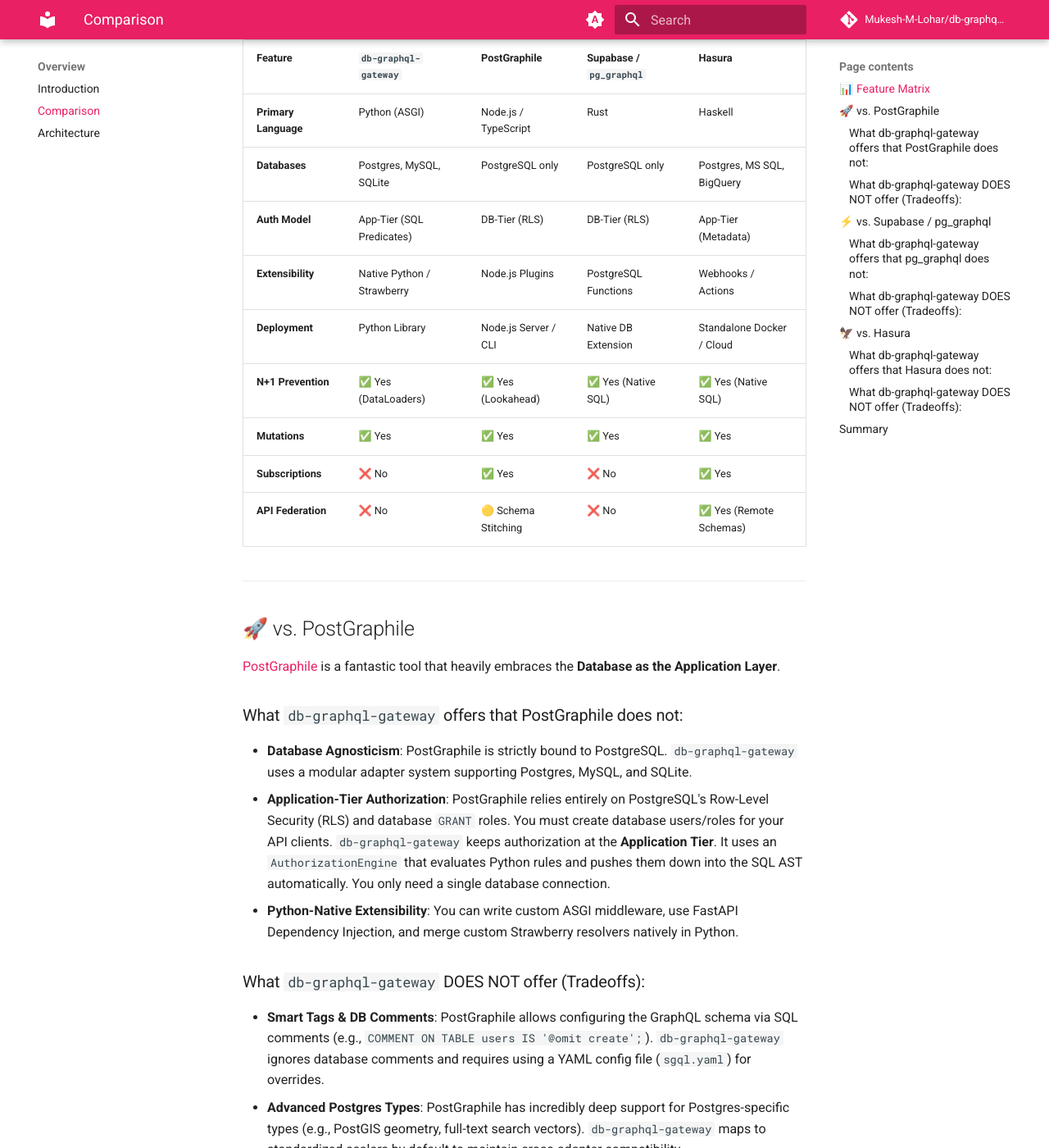
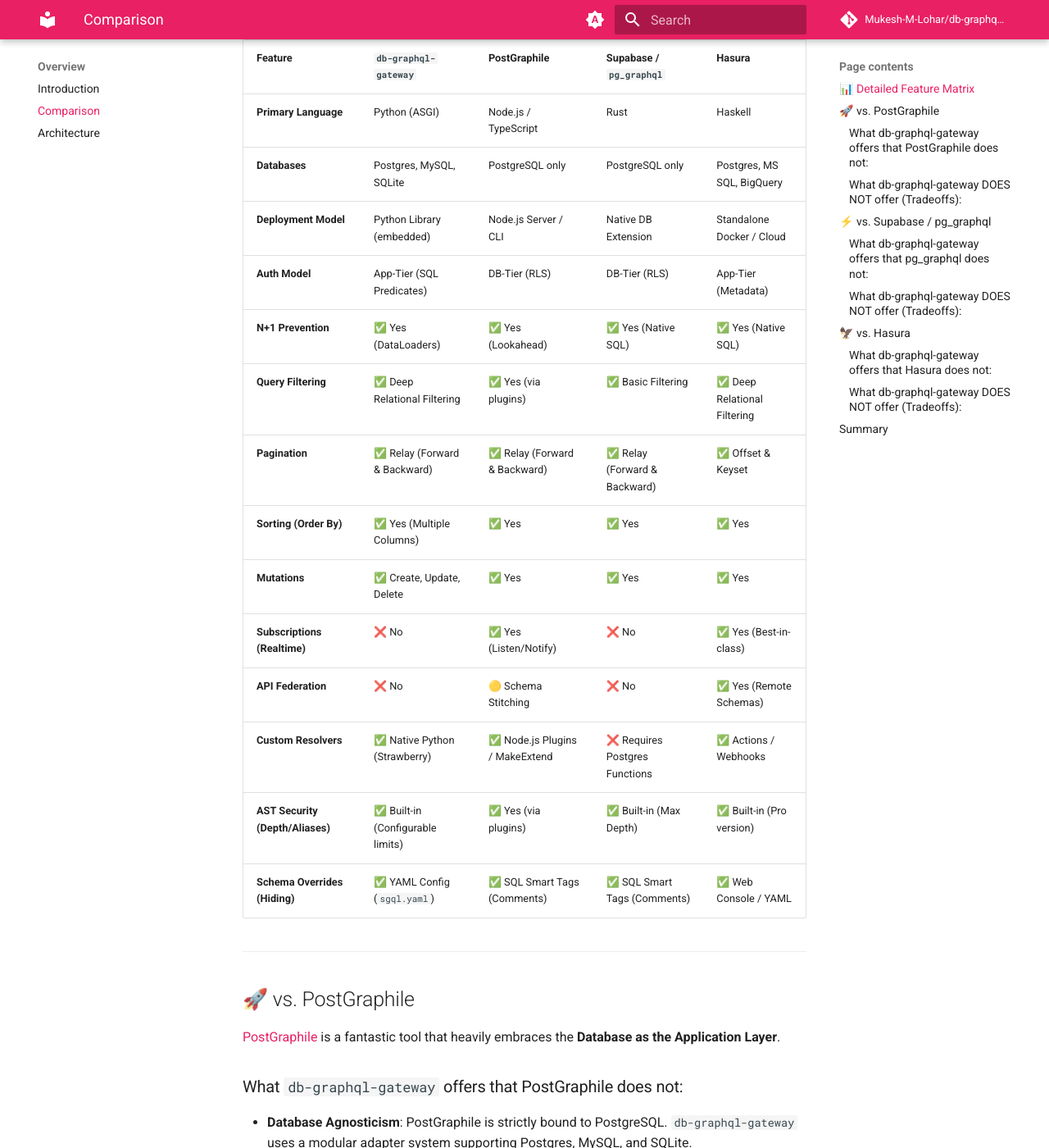
Before and after one commit to Mukesh-M-Lohar/db-graphql-gateway, an MkDocs documentation site: the page built from docs/comparison.md, in a window 1280 px wide and 1400 px high, scrolled down 415 px. Shown: the whole window at 82% size. Built offline with MkDocs 1.6.1 and Material for MkDocs 9.7.7, drawn with Linux system fonts in a browser that asks for light colours; comment, search, counter and statistics services are not loaded.

Commit message:
docs: expand feature comparison matrix with deeper axes

```diff
--- a/docs/comparison.md
+++ b/docs/comparison.md
@@ -4,19 +4,24 @@ There are several excellent tools in the "Database-to-GraphQL" ecosystem. Howeve
 
 This document provides an honest, detailed comparison, outlining both what `db-graphql-gateway` uniquely offers and **what it does not offer** by design.
 
-## 📊 Feature Matrix
+## 📊 Detailed Feature Matrix
 
 | Feature | `db-graphql-gateway` | PostGraphile | Supabase / `pg_graphql` | Hasura |
 | :--- | :--- | :--- | :--- | :--- |
 | **Primary Language** | Python (ASGI) | Node.js / TypeScript | Rust | Haskell |
 | **Databases** | Postgres, MySQL, SQLite | PostgreSQL only | PostgreSQL only | Postgres, MS SQL, BigQuery |
+| **Deployment Model** | Python Library (embedded) | Node.js Server / CLI | Native DB Extension | Standalone Docker / Cloud |
 | **Auth Model** | App-Tier (SQL Predicates) | DB-Tier (RLS) | DB-Tier (RLS) | App-Tier (Metadata) |
-| **Extensibility** | Native Python / Strawberry | Node.js Plugins | PostgreSQL Functions | Webhooks / Actions |
-| **Deployment** | Python Library | Node.js Server / CLI | Native DB Extension | Standalone Docker / Cloud |
 | **N+1 Prevention** | ✅ Yes (DataLoaders) | ✅ Yes (Lookahead) | ✅ Yes (Native SQL) | ✅ Yes (Native SQL) |
-| **Mutations** | ✅ Yes | ✅ Yes | ✅ Yes | ✅ Yes |
-| **Subscriptions** | ❌ No | ✅ Yes | ❌ No | ✅ Yes |
+| **Query Filtering** | ✅ Deep Relational Filtering | ✅ Yes (via plugins) | ✅ Basic Filtering | ✅ Deep Relational Filtering |
+| **Pagination** | ✅ Relay (Forward & Backward) | ✅ Relay (Forward & Backward) | ✅ Relay (Forward & Backward) | ✅ Offset & Keyset |
+| **Sorting (Order By)** | ✅ Yes (Multiple Columns) | ✅ Yes | ✅ Yes | ✅ Yes |
+| **Mutations** | ✅ Create, Update, Delete | ✅ Yes | ✅ Yes | ✅ Yes |
+| **Subscriptions (Realtime)**| ❌ No | ✅ Yes (Listen/Notify) | ❌ No | ✅ Yes (Best-in-class) |
 | **API Federation** | ❌ No | 🟡 Schema Stitching | ❌ No | ✅ Yes (Remote Schemas) |
+| **Custom Resolvers** | ✅ Native Python (Strawberry) | ✅ Node.js Plugins / MakeExtend | ❌ Requires Postgres Functions | ✅ Actions / Webhooks |
+| **AST Security (Depth/Aliases)**| ✅ Built-in (Configurable limits) | ✅ Yes (via plugins) | ✅ Built-in (Max Depth) | ✅ Built-in (Pro version) |
+| **Schema Overrides (Hiding)** | ✅ YAML Config (`sgql.yaml`) | ✅ SQL Smart Tags (Comments) | ✅ SQL Smart Tags (Comments) | ✅ Web Console / YAML |
 
 ---
 
```
